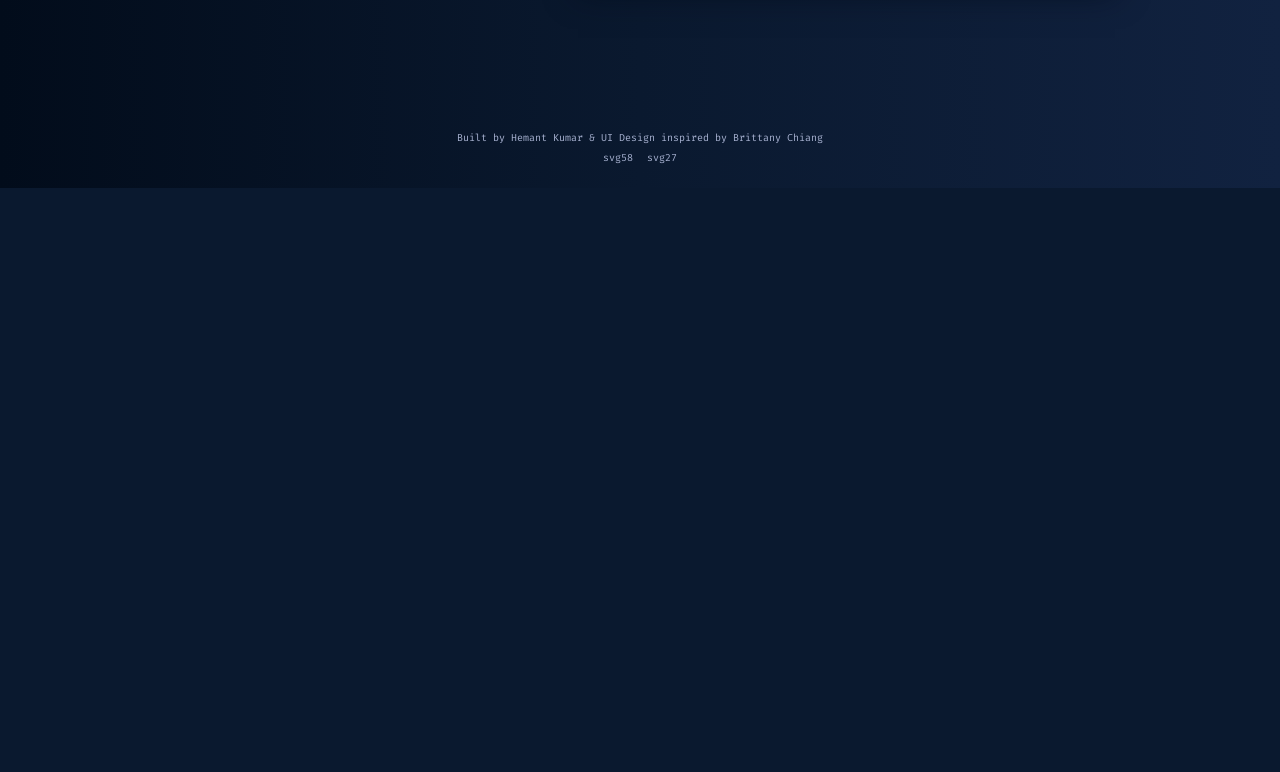
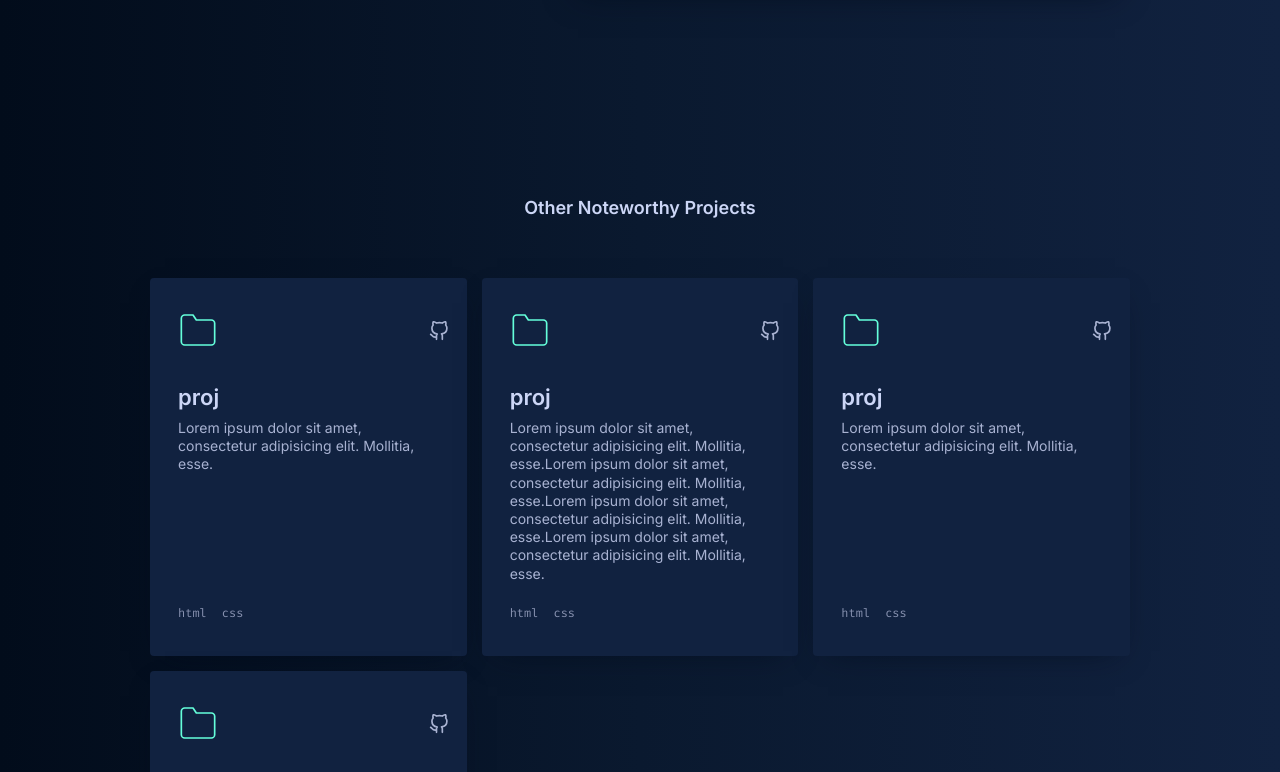
Before and after one commit to Hemant1101/myPorfolio, a React (Vite) app in the folder myPortfolio/: page / in a window 1280 px wide. Shown: the part 2528-3300 px from the top of the page. Before the commit the page ends 2716 px from the top, so only its background shows below. Built offline with nearby package versions, Linux system fonts and the light colour scheme.

Commit message:
archived projects completed

```diff
--- a/myPortfolio/src/App.css
+++ b/myPortfolio/src/App.css
@@ -736,7 +736,7 @@ section{
 }
 .project-item .project-tech-list li{
   margin: 0 20px 5px 0;
-  color: var(--light-slate);
+  color: var(--white);
   font-family: var(--font-mono);
   font-size: var(--fz-xs);
   white-space: nowrap;
@@ -849,6 +849,134 @@ img[alt=""],img:not([alt]){
   background: transparent;
   filter: none;
 }
+/* archived project */
+.archive_projects{
+  display: flex;
+  flex-direction: column;
+  -webkit-box-align: center;
+  align-items: center;
+}
+.archive_projects h2{
+  font-size: clamp(22px 5vw,var(--fz-heading));
+}
+.archive_projects .projects-grid{
+  list-style: none;
+  padding: 0;
+  margin: 50px 0 0;
+  display: grid;
+  grid-template-columns: repeat(auto-fill, minmax(300px, 1fr));
+  gap: 15px;
+  position: relative;
+  width: 100%;
+  max-width: 1000px;
+}
+.archived_project-item{
+  position: relative;
+  cursor: default;
+  transition: var(--transition);
+}
+.archived_project-item .project-inner{
+  box-shadow: 0 10px 30px -15px var(--navy-shadow);
+  display: flex;
+  -webkit-box-pack: justify;
+  justify-content: space-between;
+  -webkit-box-align: center;
+  flex-direction: column;
+  align-items: flex-start;
+  position: relative;
+  height: 100%;
+  padding: 2rem 1.75rem;
+  border-radius: var(--border-radius);
+  background-color: var(--light-navy);
+  transition: var(--transition);
+  overflow: auto;
+}
+@media (prefers-reduced-motion: no-preference){
+  .archived_project-item:hover .project-inner, .archived_project-item:focus-within .project-inner{
+    transform: translateY(-7px);
+  }
+}
+.archived_project-item .project-inner:hover, .archived_project-item .project-inner:focus{
+  box-shadow: 0 20px 30px -5px var(--navy-shadow);
+}
+.archived_project-item .project-top{
+  display: flex;
+  -webkit-box-pack: justify;
+  justify-content: space-between;
+  -webkit-box-align: center;
+  align-items: center;
+  margin-bottom: 35px;
+}
+.archived_project-item .project-top .folder{
+  color: var(--green);
+}
+.archived_project-item .project-top .folder svg{
+  width: 40px;
+  height: 40px;
+}
+.archived_project-item .project-top .project-links{
+  font-display: flex;
+  -webkit-box-align: center;
+  align-items: center;
+  margin-right: -10px;
+  color: var(--light-slate);
+}
+.archived_project-item a{
+  position: relative;
+  z-index: 1;
+}
+.archived_project-item .project-top .project-link a{
+  display: flex;
+  -webkit-box-pack: center;
+  justify-content: center;
+  -webkit-box-align: center;
+  align-items: center;
+  padding: 5px 7px;
+}
+.archived_project-item .project-top .project-links a svg{
+  width: 20px;
+  height: 20px;
+}
+.archived_project-item .project-title{
+  margin: 0 0 10px;
+  color: var(--lightest-slate);
+  font-size: var(--fz-xxl);
+}
+.archived_project-item .project-title a{
+  position: static;
+}
+.archived_project-item .project-title a::before{
+  content: "";
+  display: block;
+  position: absolute;
+  z-index: 0;
+  width: 100%;
+  height: 100%;
+  top: 0;
+  left: 0;
+}
+.archived_project-item .project-description{
+  color: var(--light-slate);
+  font-size: 14px;
+}
+.archived_project-item .project-tech-list{
+  display: flex;
+  align-items: flex-end;
+  -webkit-box-flex: 1;
+  flex-grow: 1;
+  flex-wrap: wrap;
+  padding: 0;
+  margin: 20px 0 0;
+  list-style: none;
+}
+.archived_project-item .project-tech-list li{
+  font-family: var(--font-mono);
+  font-size: var(--fz-xs);
+  line-height: 1.75;
+}
+.archived_project-item .project-tech-list li:not(:last-of-type){
+  margin-right: 15px;
+}
 
 /* footer  */
 .footer{
@@ -912,6 +1040,9 @@ img[alt=""],img:not([alt]){
   .leftbar{
     left: 20px;
     right: auto;
+  }
+  .archive_projects .projects-grid{
+    grid-template-columns: repeat(auto-fill, minmax(250px, 1fr));
   }
 }
 
--- a/myPortfolio/src/MainBody.jsx
+++ b/myPortfolio/src/MainBody.jsx
@@ -3,6 +3,7 @@ import Home from './pages/Home'
 import Footer from './pages/Footer'
 import About from './pages/About'
 import Projects from './pages/Projects'
+import ArchiveProjects from './pages/ArchiveProjects'
 
 const MainBody = () => {
   return (
@@ -11,6 +12,7 @@ const MainBody = () => {
         <Home/>
         <About />
         <Projects />
+        <ArchiveProjects />
     </main>
     <Footer />
     </div>
--- /dev/null
+++ b/myPortfolio/src/pages/ArchiveProjects.jsx
@@ -0,0 +1,86 @@
+import React from 'react'
+import {ReactComponent as GithubLogo} from '../assets/github.svg'
+
+const ArchivedProjectsArray = [
+    {
+        id : 1,
+        name : "proj",
+        githublink : "https://www.github.com/",
+        description: "Lorem ipsum dolor sit amet, consectetur adipisicing elit. Mollitia, esse.",
+        techStack : [{id:1,name:"html"},{id:2,name:"css"}]
+    },
+    {
+        id : 2,
+        name : "proj",
+        githublink : "https://www.github.com/",
+        description: "Lorem ipsum dolor sit amet, consectetur adipisicing elit. Mollitia, esse.Lorem ipsum dolor sit amet, consectetur adipisicing elit. Mollitia, esse.Lorem ipsum dolor sit amet, consectetur adipisicing elit. Mollitia, esse.Lorem ipsum dolor sit amet, consectetur adipisicing elit. Mollitia, esse.",
+        techStack : [{id:1,name:"html"},{id:2,name:"css"}]
+    },
+    {
+        id : 3,
+        name : "proj",
+        githublink : "https://www.github.com/",
+        description: "Lorem ipsum dolor sit amet, consectetur adipisicing elit. Mollitia, esse.",
+        techStack : [{id:1,name:"html"},{id:2,name:"css"}]
+    },{
+        id : 4,
+        name : "proj",
+        githublink : "https://www.github.com/",
+        description: "Lorem ipsum dolor sit amet, consectetur adipisicing elit. Mollitia, esse.",
+        techStack : [{id:1,name:"html"},{id:2,name:"css"}]
+    },
+]
+
+const ArchiveProjects = () => {
+  return (
+    <section id="archive_projects" className="archive_projects">
+        <h2 style={{visibility: "visible",
+            opacity: "1",transform: "matrix3d(1,0,0,0,0,1,0,0,0,0,1,0,0,0,0,1)",transition: "opacity 0.5s cubic-bezier(0.645, 0.045, 0.355, 1) 0.2s, transform 0.5s cubic-bezier(0.645, 0.045, 0.355, 1) 0.2s"}}>
+                Other Noteworthy Projects
+            </h2>
+            <ul className="projects-grid">
+                {ArchivedProjectsArray.map((projects) => {
+                    return (
+                    <li key={projects.id} className="archived_project-item" style={{
+                        transition: "all 0.25s cubic-bezier(0.645, 0.045, 0.355, 1) 0s, opacity 0.5s cubic-bezier(0.645, 0.045, 0.355, 1) 0s, transform 0.5s cubic-bezier(0.645, 0.045, 0.355, 1) 0s",
+                        visibility: "visible",
+                        opacity: "1",
+                        transform:"matrix3d(1, 0, 0, 0, 0, 1, 0, 0, 0, 0, 1, 0, 0, 0, 0, 1)"}}
+                        >
+                        <div className="project-inner">
+                            <div>
+                                <div className="project-top">
+                                    <div className="folder">
+                                        <svg xmlns="http://www.w3.org/2000/svg" role="img" viewBox="0 0 24 24" fill="none" stroke="currentColor" stroke-width="1" stroke-linecap="round" stroke-linejoin="round" class="feather feather-folder"><title>Folder</title><path d="M22 19a2 2 0 0 1-2 2H4a2 2 0 0 1-2-2V5a2 2 0 0 1 2-2h5l2 3h9a2 2 0 0 1 2 2z"></path></svg>
+                                    </div>
+                                    <div className="project-links">
+                                        <a href={projects.githublink} rel="noopener noreferrer" target="_blank">
+                                            <GithubLogo />
+                                        </a>
+                                    </div>
+                                </div>
+                                <h3 className="project-title">
+                                    <a href={projects.githublink} rel="noopener noreferrer" target="_blank">
+                                        {`${projects.name}`}
+                                    </a>
+                                </h3>
+                                <div className="project-description">
+                                    <p>{`${projects.description}`}</p>
+                                </div>
+                            </div>
+                            <div>
+                                <ul className="project-tech-list">
+                                    {projects.techStack.map((tech) => {
+                                        return (<li key={tech.id}>{`${tech.name}`}</li>)
+                                    })}
+                                </ul>
+                            </div>
+                        </div>
+                    </li>)
+                })}
+            </ul>
+    </section>
+  )
+}
+
+export default ArchiveProjects
```
Also changed, not shown: myPortfolio/public/proj1.png.
